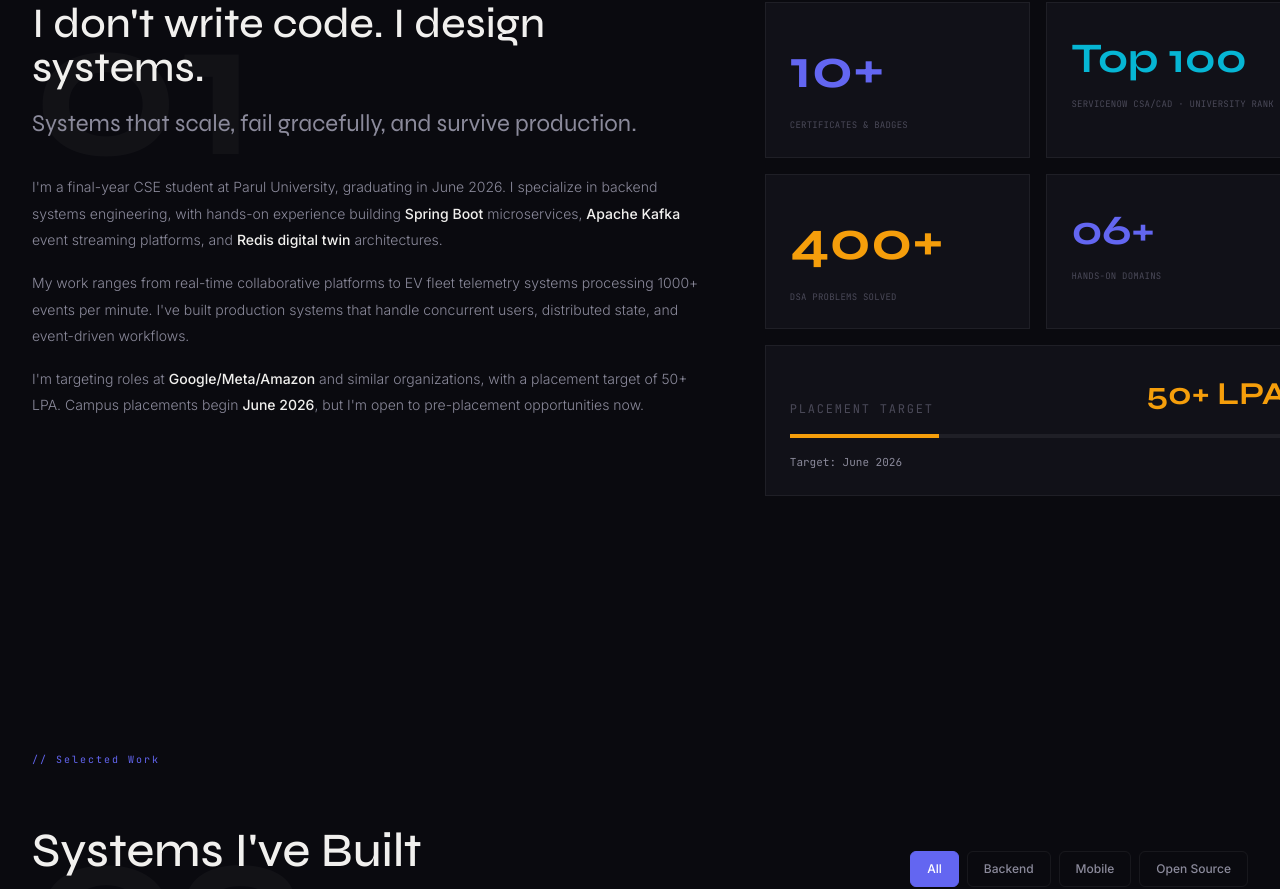
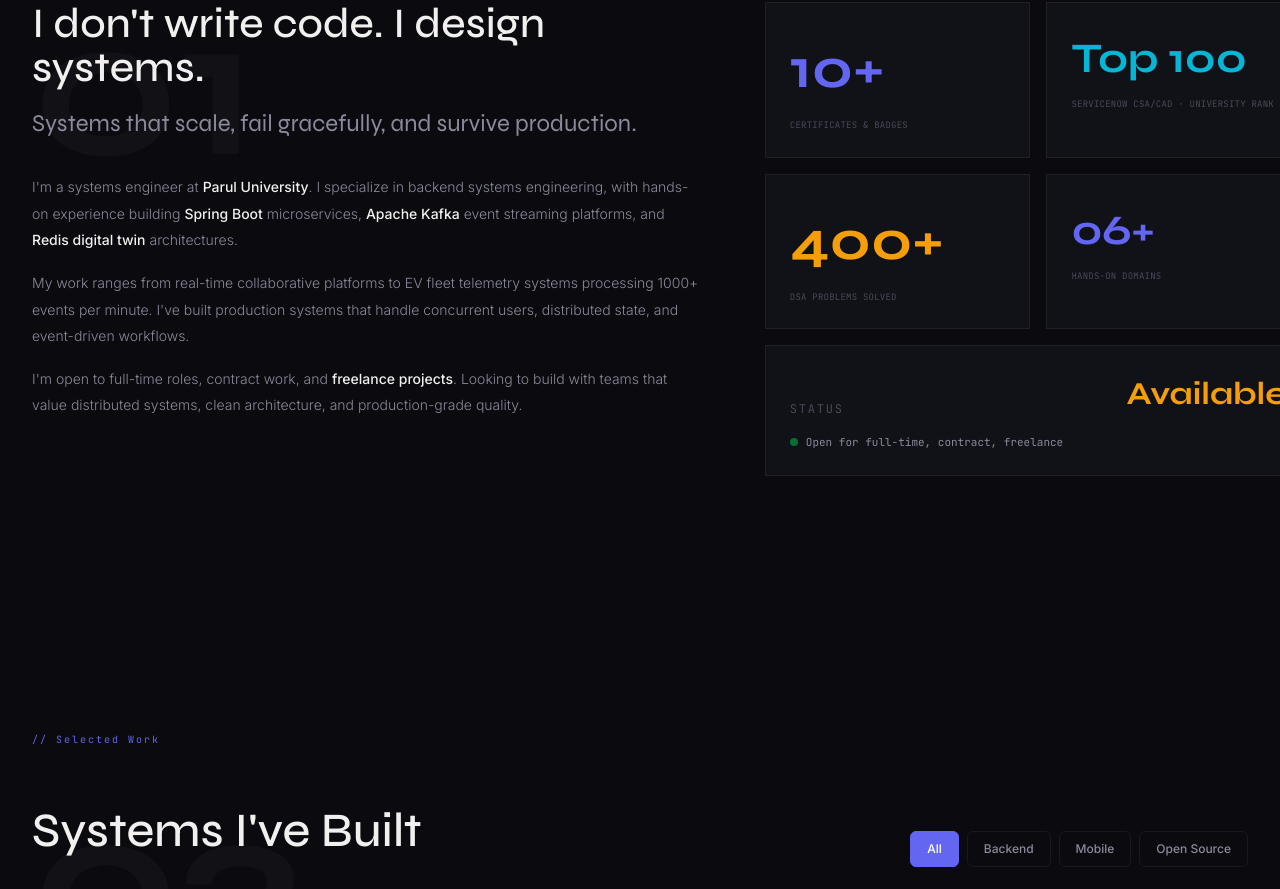
Before and after one commit to Animesh-86/Portfolio, a React (Vite) app in the folder Portfolio Prototype/: page / in a window 1280 px wide. Shown: the part 989-1878 px from the top of the page. Built offline with nearby package versions, Linux system fonts and the light colour scheme.

Commit message:
Update portfolio messaging: remove placement targeting and LPA references, reposition for full-time/contract/freelance opportunities

```diff
--- a/Portfolio Prototype/src/app/components/About.tsx
+++ b/Portfolio Prototype/src/app/components/About.tsx
@@ -70,7 +70,7 @@ export function About() {
                 className="text-[14px] font-light leading-[1.9]"
                 style={{ fontFamily: 'var(--font-body)', color: 'var(--text-secondary)' }}
               >
-                I'm a final-year CSE student at Parul University, graduating in June 2026. I specialize in backend systems engineering, with hands-on experience building <span className="font-medium" style={{ color: 'var(--text-primary)' }}>Spring Boot</span> microservices, <span className="font-medium" style={{ color: 'var(--text-primary)' }}>Apache Kafka</span> event streaming platforms, and <span className="font-medium" style={{ color: 'var(--text-primary)' }}>Redis digital twin</span> architectures.
+                I'm a systems engineer at <span className="font-medium" style={{ color: 'var(--text-primary)' }}>Parul University</span>. I specialize in backend systems engineering, with hands-on experience building <span className="font-medium" style={{ color: 'var(--text-primary)' }}>Spring Boot</span> microservices, <span className="font-medium" style={{ color: 'var(--text-primary)' }}>Apache Kafka</span> event streaming platforms, and <span className="font-medium" style={{ color: 'var(--text-primary)' }}>Redis digital twin</span> architectures.
               </p>
               <p
                 className="text-[14px] font-light leading-[1.9]"
@@ -82,7 +82,7 @@ export function About() {
                 className="text-[14px] font-light leading-[1.9]"
                 style={{ fontFamily: 'var(--font-body)', color: 'var(--text-secondary)' }}
               >
-                I'm targeting roles at <span className="font-medium" style={{ color: 'var(--text-primary)' }}>Google/Meta/Amazon</span> and similar organizations, with a placement target of 50+ LPA. Campus placements begin <span className="font-medium" style={{ color: 'var(--text-primary)' }}>June 2026</span>, but I'm open to pre-placement opportunities now.
+                I'm open to full-time roles, contract work, and <span className="font-medium" style={{ color: 'var(--text-primary)' }}>freelance projects</span>. Looking to build with teams that value distributed systems, clean architecture, and production-grade quality.
               </p>
             </div>
           </div>
@@ -123,7 +123,7 @@ export function About() {
               />
             </div>
 
-            {/* Placement Target Card */}
+            {/* Open to Opportunities */}
             <div
               className="p-6 flex flex-col gap-4"
               style={{
@@ -136,33 +136,26 @@ export function About() {
                   className="text-[12px] tracking-[0.15em] uppercase"
                   style={{ fontFamily: 'var(--font-mono)', color: 'var(--text-muted)' }}
                 >
-                  Placement Target
+                  Status
                 </span>
                 <span
                   className="text-[32px] font-bold"
                   style={{ fontFamily: 'var(--font-display)', color: 'var(--highlight)' }}
                 >
-                  50+ LPA
+                  Available
                 </span>
               </div>
 
-              {/* Progress Bar */}
-              <div className="w-full h-1" style={{ background: 'rgba(255,255,255,0.06)' }}>
-                <div
-                  className="h-full transition-all duration-1000"
-                  style={{
-                    width: inView ? '30%' : '0%',
-                    background: 'var(--highlight)'
-                  }}
-                />
+              {/* Active Indicator */}
+              <div className="flex items-center gap-2">
+                <div className="w-2 h-2 rounded-full bg-green-500 animate-pulse" />
+                <span
+                  className="text-[11px]"
+                  style={{ fontFamily: 'var(--font-mono)', color: 'var(--text-secondary)' }}
+                >
+                  Open for full-time, contract, freelance
+                </span>
               </div>
-
-              <span
-                className="text-[11px]"
-                style={{ fontFamily: 'var(--font-mono)', color: 'var(--text-secondary)' }}
-              >
-                Target: June 2026
-              </span>
             </div>
           </div>
         </div>
--- a/Portfolio Prototype/src/app/components/Contact.tsx
+++ b/Portfolio Prototype/src/app/components/Contact.tsx
@@ -68,7 +68,7 @@ export function Contact() {
                   lineHeight: '1.8'
                 }}
               >
-                Available for internships, full-time roles, and collaborations. Placements start June 2026 — but I'm open now.
+                Looking for full-time roles, contract opportunities, or freelance projects. I'm actively seeking teams and clients to build production systems with.
               </p>
 
               {/* Contact Details */}
--- a/Portfolio Prototype/src/app/components/Hero.tsx
+++ b/Portfolio Prototype/src/app/components/Hero.tsx
@@ -73,7 +73,7 @@ export function Hero() {
                 lineHeight: '1.8'
               }}
             >
-              I build distributed backends, real-time platforms, and event-driven systems. Targeting 50+ LPA. Placements start June 2026.
+              I build distributed backends, real-time platforms, and event-driven systems. Available for full-time roles, contract work, and freelance projects.
             </p>
 
             {/* CTA Buttons */}
```
Also changed, not shown: 5 other files (tests, documents, lock files or other folders).
